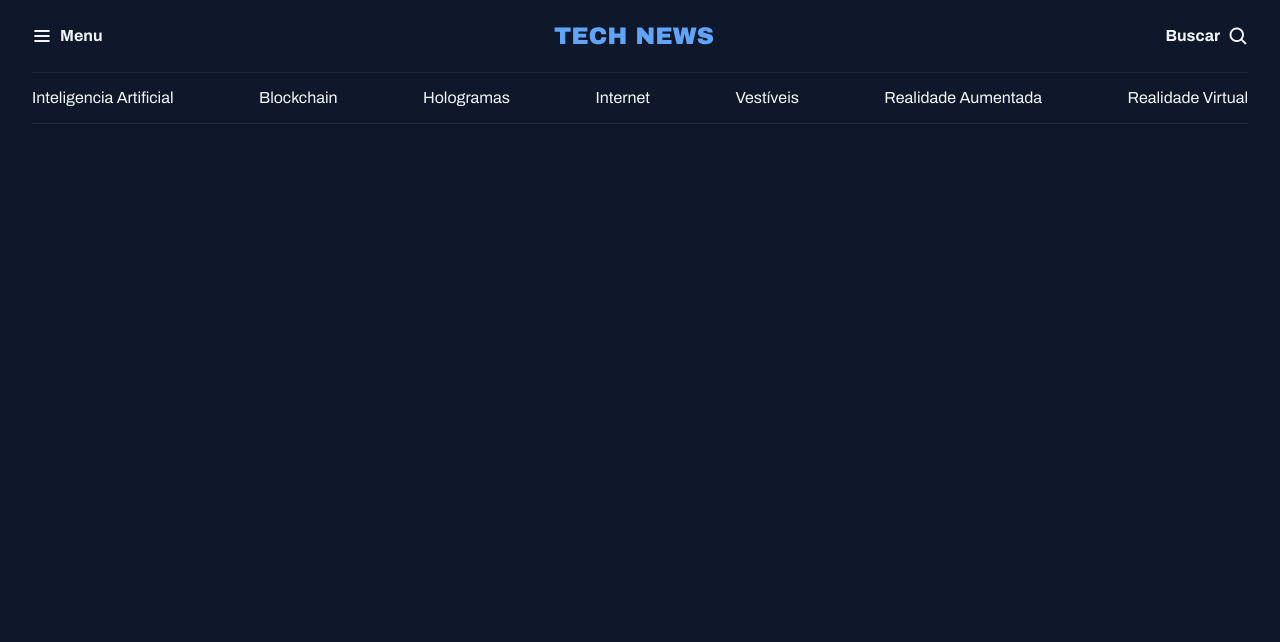
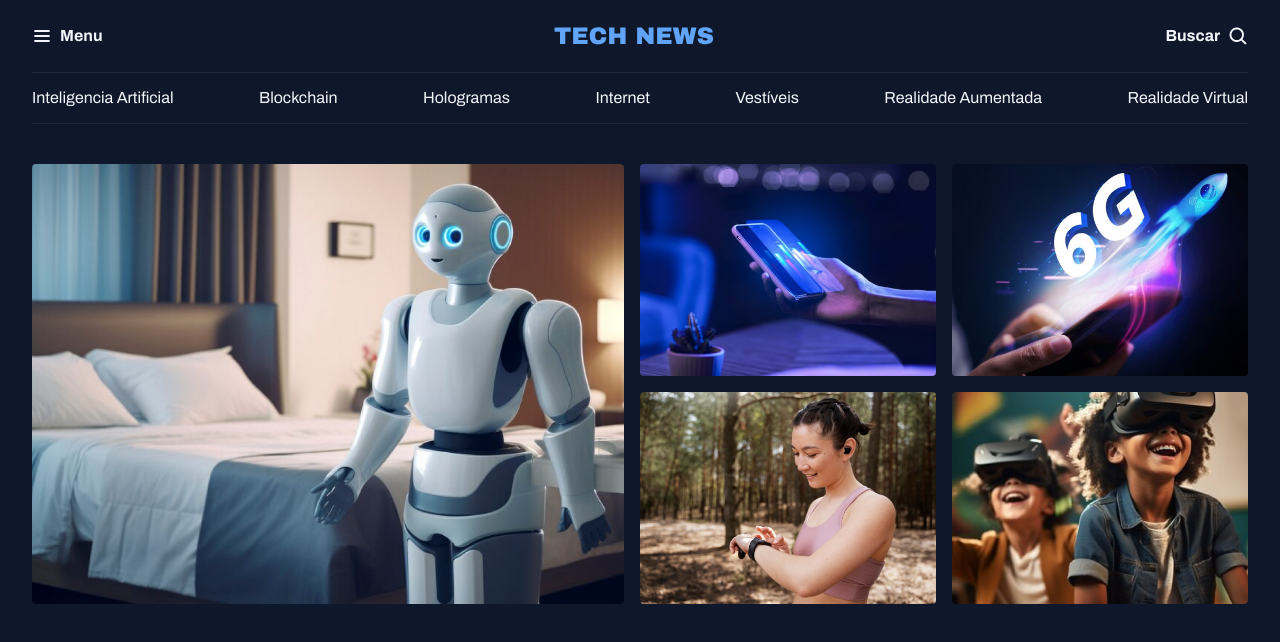
Before and after one commit to Felipe-M13/projeto-portal-de-noticias, a plain HTML site: page index.html in a window 1280 px wide. Drawn offline with Linux system fonts and the light colour scheme; a web font is replaced by a local one.

Commit message:
estruturando a seção destaques

```diff
--- a/index.html
+++ b/index.html
@@ -36,9 +36,33 @@
       <a href="#">Realidade Aumentada</a>
       <a href="#">Realidade  Virtual</a>
 
-
-
     </nav>
   </header>
+
+  <main class="grid container">
+    <section id="featured" class="grid grid-flow-col gap-16">
+      <div>
+      <img src="assets/images/Image 01.png" alt="">
+      </div>
+
+      <div class="grid grid-cols-2 gap-16">
+        <div>
+          <img src="assets/images/Image 02.png" alt="">
+        </div>
+
+        <div>
+          <img src="assets/images/Image 03.png" alt="">
+        </div>
+
+        <div>
+          <img src="assets/images/Image 04.png" alt="">
+        </div>
+
+        <div>
+          <img src="assets/images/Image 05.png" alt="">
+        </div>
+      </div>
+    </section>
+  </main>
 </body>
 </html>
--- a/styles/global.css
+++ b/styles/global.css
@@ -43,17 +43,16 @@ h1, h2, h3 {
   font: inherit;
 }
 
+img {
+  max-width: 100%;
+}
+
 .container {
   max-width: 1280px;
   padding-inline: 32px;
   margin-inline: auto;
 }
 
-/* utility-firts */
-.grid {
-  display: grid;
+main {
+  margin-top: 40px;
 }
-
-.grid-flow-col {
-  grid-auto-flow: column;
-}
--- a/styles/index.css
+++ b/styles/index.css
@@ -1,2 +1,4 @@
 @import url(global.css);
 @import url(header.css);
+@import url(utility.css);
+@import url(sections.css);
--- /dev/null
+++ b/styles/sections.css
@@ -0,0 +1,7 @@
+#featured {
+  img {
+    height: 100%;
+    object-fit: cover;
+    border-radius: 4px;
+  }
+}
--- /dev/null
+++ b/styles/utility.css
@@ -0,0 +1,15 @@
+.grid {
+  display: grid;
+}
+
+.grid-flow-col {
+  grid-auto-flow: column;
+}
+
+.grid-cols-2 {
+  grid-template-columns: 1fr 1fr;
+}
+
+.gap-16 {
+  gap: 16px;
+}
```
